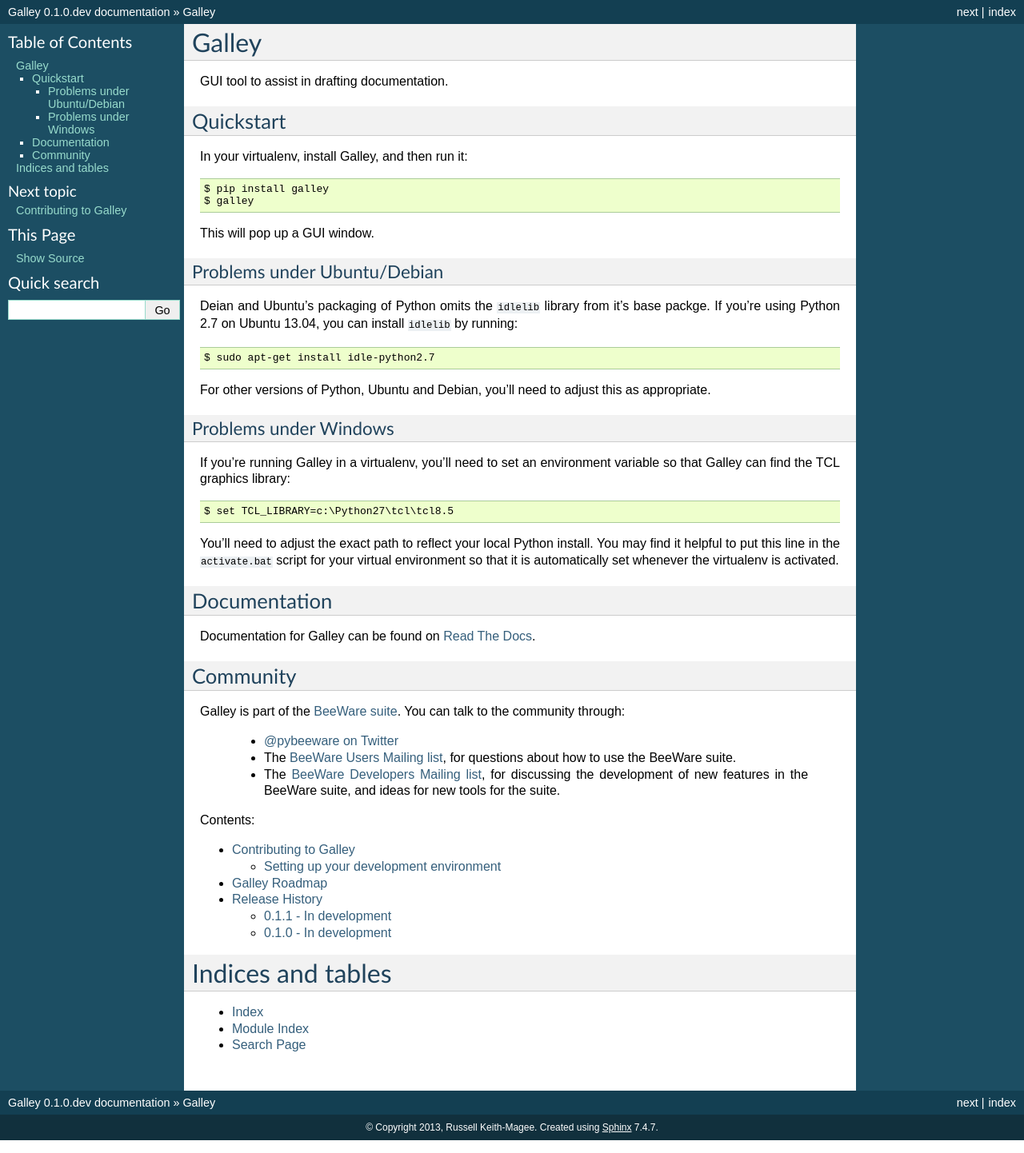
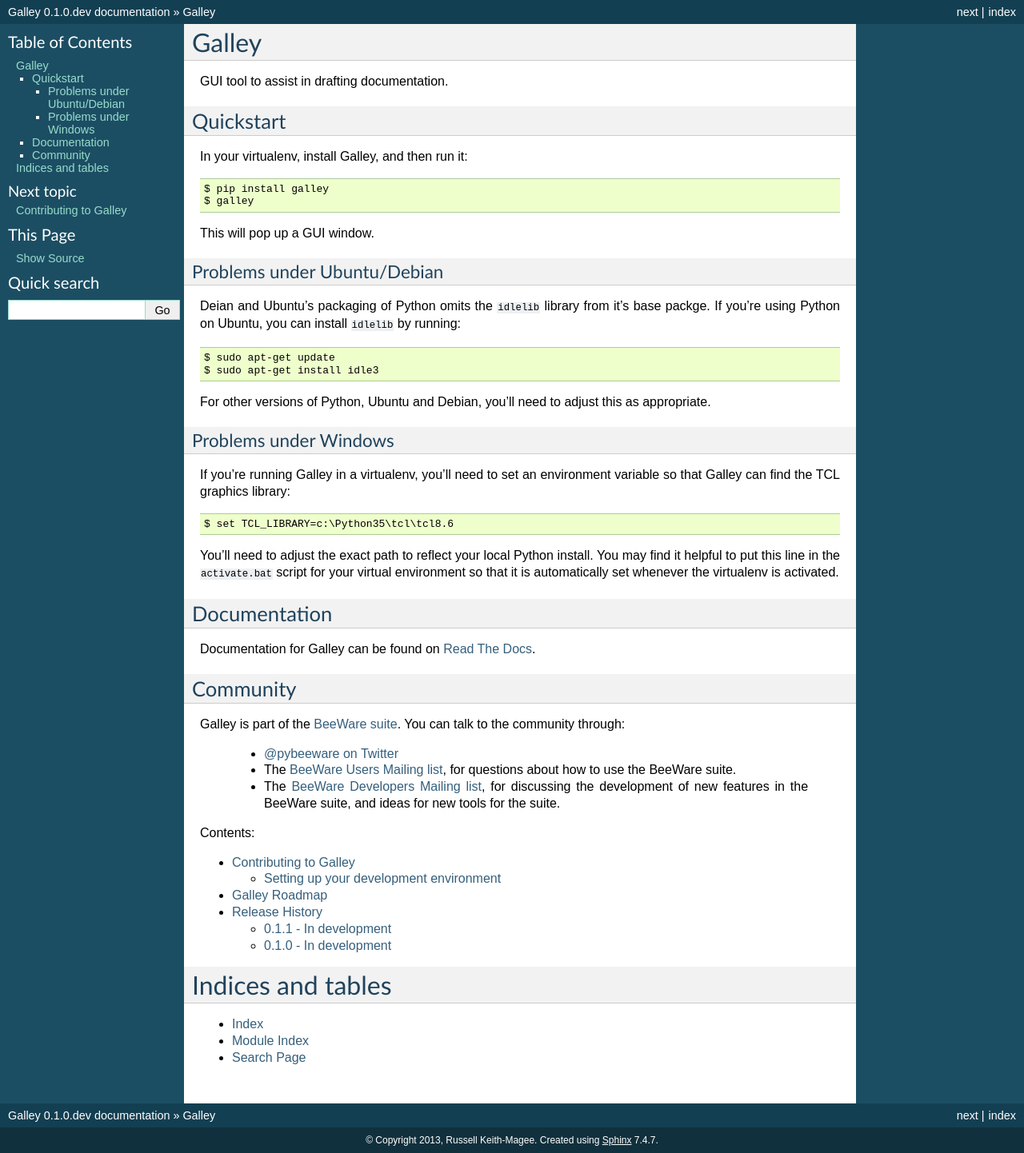
Before and after one commit to beeware/galley, a Sphinx documentation site: the page built from docs/index.rst, in a window 1280 px wide. Shown: the whole page at 80% size. Built offline with Sphinx 7.4.7, drawn with Linux system fonts in a browser that asks for light colours.

Commit message:
Also modify notes about Python 2.7 on Ubuntu
Signed-off-by: Tanya Schlusser <tanya@tickel.net>

```diff
--- a/docs/index.rst
+++ b/docs/index.rst
@@ -17,10 +17,11 @@
 ~~~~~~~~~~~~~~~~~~~~~~~~~~~~
 
 Deian and Ubuntu's packaging of Python omits the ``idlelib`` library from it's
-base packge. If you're using Python 2.7 on Ubuntu 13.04, you can install
+base packge. If you're using Python on Ubuntu, you can install
 ``idlelib`` by running::
 
-    $ sudo apt-get install idle-python2.7
+    $ sudo apt-get update
+    $ sudo apt-get install idle3
 
 For other versions of Python, Ubuntu and Debian, you'll need to adjust this as
 appropriate.
@@ -31,7 +32,7 @@
 If you're running Galley in a virtualenv, you'll need to set an
 environment variable so that Galley can find the TCL graphics library::
 
-    $ set TCL_LIBRARY=c:\Python27\tcl\tcl8.5
+    $ set TCL_LIBRARY=c:\Python35\tcl\tcl8.6
 
 You'll need to adjust the exact path to reflect your local Python install.
 You may find it helpful to put this line in the ``activate.bat`` script
```
